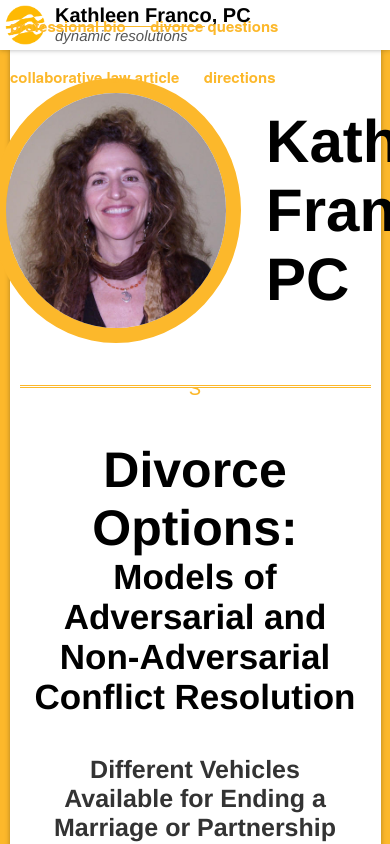
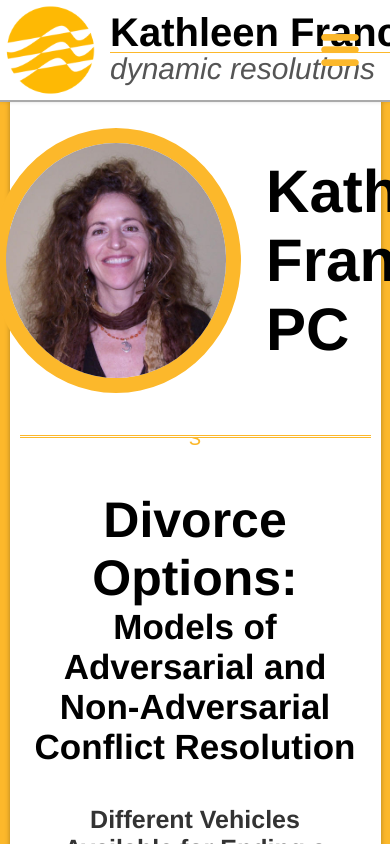
Before and after one commit to NoahFiner/kathleen-franco, a plain HTML site: page index.html in a window 390 px wide. Drawn offline with nearby package versions, Linux system fonts and the light colour scheme.

Commit message:
Make the website responsive

```diff
--- a/index.html
+++ b/index.html
@@ -3,6 +3,7 @@
 <head>
   <title>Kathleen Franco, PC</title>
   <script src="https://ajax.googleapis.com/ajax/libs/jquery/1.12.2/jquery.min.js"></script>
+  <script src="script.js"></script>
   <meta name="viewport" content="width=device-width, initial-scale=1.0">
   <link rel="stylesheet" href="style.css" type="text/css"></link>
   <link rel="icon" href="favicon.ico" type="image/x-icon"/>
@@ -15,12 +16,13 @@
         <a href="index.html"><p id="header-title">Kathleen Franco, PC</p></a>
         <div id="horizontal-br"></div>
         <a href="index.html"><p id="header-subtitle"><i>dynamic resolutions</i></p></a>
-        <div id="header-links">
+        <div id="header-links" class="hidden">
           <a href="bio.html">professional bio</a>
           <a href="questions.html">divorce questions</a>
           <a href="article.html">collaborative law article</a>
           <a href="directions.html">directions</a>
         </div>
+        <div id="hamburger" class="menu"></div>
       </div>
     </div>
     <div id="content-outer">
--- a/script.js
+++ b/script.js
@@ -0,0 +1,7 @@
+$(document).ready(function() {
+  $("#hamburger").click(function() {
+    console.log('test');
+    $(this).toggleClass("menu");
+    $("#header-links").toggleClass("hidden");
+  });
+});
--- a/style.css
+++ b/style.css
@@ -29,6 +29,7 @@ body {
 
 #header-outer {
   z-index: 100;
+  overflow: visible;
   background-color: white;
   position: fixed;
   height: 50px;
@@ -54,6 +55,7 @@ body {
   font-weight: 900;
   left: 55px;
   top: -10px;
+  white-space: nowrap;
 }
 
 #horizontal-br {
@@ -80,14 +82,15 @@ body {
   width: auto;
   position: absolute;
   height: 100%;
-  line-height: 50px;
+  display: flex;
+  flex-wrap: nowrap;
+  align-content: center;
   right: 0;
   top: 0;
 }
 
 #header-links > a {
   font-family: "HelveticaNeueCondensed", "HelveticaNeue-Condensed", "Helvetica Neue Condensed", "HelveticaNeueRomanCondensed", "HelveticaNeue-Roman-Condensed", "Helvetica Neue Roman Condensed", "HelveticaNeue", "Helvetica Neue", "HelveticaNeueRoman", "HelveticaNeue-Roman", "Helvetica Neue Roman", 'TeXGyreHerosCnRegular', "Helvetica", "Tahoma", "Geneva", "Arial Narrow", "Arial", Helvetica, sans-serif;
-  vertical-align: middle;
   text-decoration: none;
   font-weight: 900;
   color: #FCB82B;
@@ -100,6 +103,11 @@ body {
 
 #header-links > a:hover {
   color: #DD9403;
+}
+
+#hamburger {
+  display: none;
+  pointer-events: none;
 }
 
 #content-outer {
@@ -245,6 +253,7 @@ h6 {
 
 #footer-links {
   position: absolute;
+  display: block;
   right: 27px;
   bottom: 10px;
   height: 150px;
@@ -338,3 +347,118 @@ h6 {
   margin-left: auto;
   margin-right: auto;
 }
+
+@media(max-width: 844px) {
+  #header-outer {
+    height: 100px;
+  }
+
+  #content-outer {
+    top: 100px;
+  }
+
+  #header-logo {
+    height: 90px;
+  }
+
+  #header-title {
+    font-size: 40px;
+    height: 20px;
+    top: 7px;
+    left: 110px;
+  }
+
+  #horizontal-br {
+    top: 52px;
+    width: 300px;
+    left: 110px;
+  }
+
+  #header-subtitle {
+    font-size: 30px;
+    height: 30px;
+    top: 42px;
+    left: 110px;
+  }
+
+  #header-links {
+    border-top: 2px solid #aaa;
+    flex-wrap: wrap;
+    align-items: baseline;
+    width: 100vw;
+    margin: 0;
+    height: 244px;
+    margin-top: 100px;
+    pointer-events: auto;
+  }
+
+  #header-links.hidden > a {
+    opacity: 0;
+    pointer-events: none;
+  }
+
+  #header-links.hidden {
+    pointer-events: none;
+  }
+
+  #header-links > a {
+    opacity: 1;
+    pointer-events: auto;
+    margin: 0 !important;
+    text-align: right;
+    display: block;
+    font-size: 40px;
+    padding: 5px;
+    padding-right: 25px;
+    height: 50px;
+    width: 100vw;
+    background-color: #fff;
+    border-bottom: 1px solid #ddd;
+    transition: color 0.25s, background-color 0.25s, opacity 0.25s;
+    -webkit-transition: color 0.25s, background-color 0.25s, opacity 0.25s;
+  }
+
+  #header-links > a:hover {
+    background-color: #FEEAC3;
+    color: #DD9403;
+  }
+
+  #footer-links {
+    display: none;
+  }
+
+  #hamburger {
+    pointer-events: auto;
+    display: block;
+    position: absolute;
+    background-color: transparent;
+    border-radius: 5px;
+    right: 25px;
+    height: 50px;
+    width: 50px;
+    top: 25px;
+    cursor: pointer;
+    background-size: cover;
+    background-image: url('img/close.png');
+    transition: background-image 0.25s, background-color 0.25s;
+    -webkit-transition: background-image 0.25s, background-color 0.25s;
+  }
+
+  #hamburger.menu { /* unintentional pun */
+    background-image: url('img/hamburger.png');
+  }
+
+  #hamburger:hover {
+    background-color: #FEF1D7;
+  }
+}
+
+@media(max-width: 600px) {
+  #footer-name {
+    display: none;
+  }
+
+  #footer-contact {
+    bottom: 30px;
+  }
+}
```
Also changed, not shown: article.html (+1 -0 lines), bio.html (+1 -0 lines), directions.html (+1 -0 lines), questions.html (+1 -0 lines), img/close.png (added), img/hamburger.png (added).
